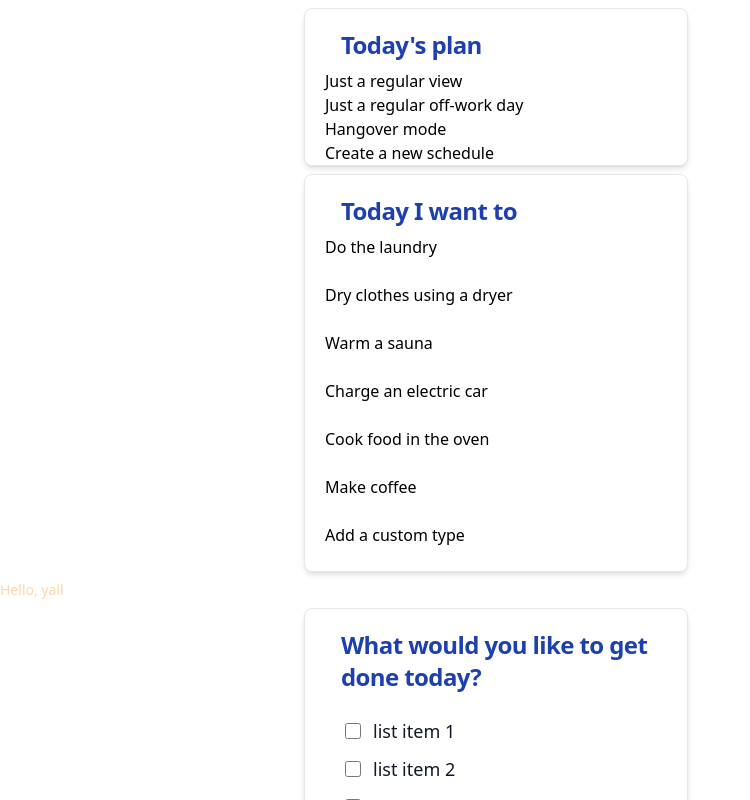
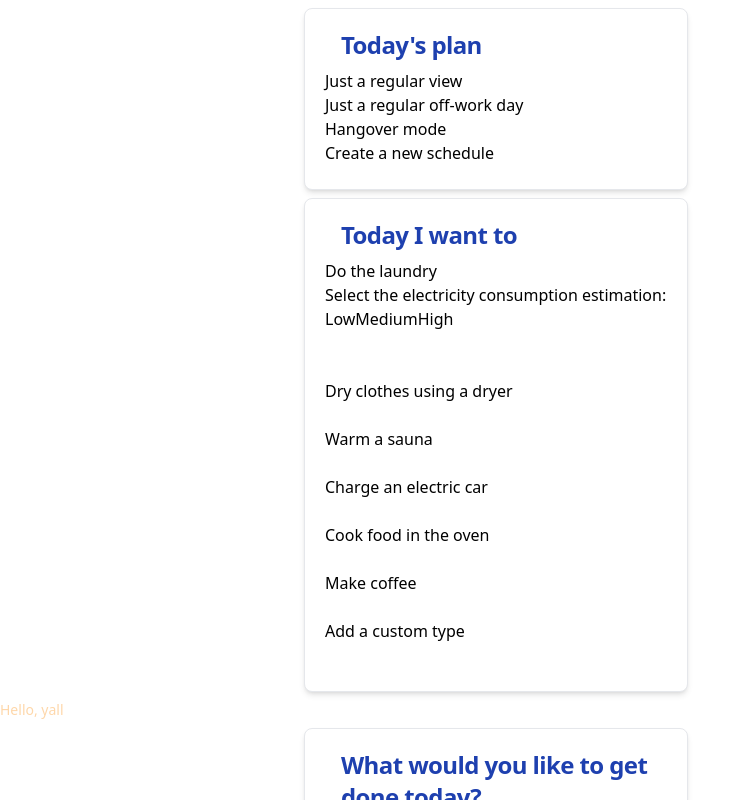
Before and after one commit to Zap-Boom/Junction2022, a React (Create React App) app in the folder frontend/: page / in a window 1280 px wide. Both pictures are taken after a click on the button "Do the laundry". Shown: the top 800 px of the page, without its empty margins (0-750 px from the left). Built offline with nearby package versions, Linux system fonts and the light colour scheme.

Commit message:
option selection in an array

```diff
--- a/frontend/src/components/page.tsx
+++ b/frontend/src/components/page.tsx
@@ -16,6 +16,7 @@ const Page: React.FC<Props> = ({title, children}) => {
                     <div className="px-5">
                         <div className="container">
                             {children}
+                            <br />
                         </div>
                     </div>
                 </div>
--- a/frontend/src/pages/DayActivitySelection.tsx
+++ b/frontend/src/pages/DayActivitySelection.tsx
@@ -1,32 +1,72 @@
-import React from "react";
+import React, {useEffect, useState} from "react";
 import "../styles/global.css";
 import Page from "../components/page";
 
-const ActivityComponent: React.FC<{ text: string }> = ({ text }) => {
+const ActivityComponent: React.FC<{ text: string, selectOption: any, id: string }> = ({ text, selectOption, id }) => {
+
+    const [selected, setSelected] = useState<boolean>(false);
+
+    useEffect(() =>{
+        selectOption(id, selected);
+    }, [selected]);
+
     return (
         <div key={text}>
-            <button onClick={() => console.log("uwu")}>
+            <button onClick={() => {
+                setSelected(!selected)
+            }}>
                 <div>
                     {text}
                 </div>
             </button>
+            { selected ?
+                <div>
+                    Select the electricity consumption estimation:
+                    <button>Low</button>
+                    <button>Medium</button>
+                    <button>High</button>
+                </div>
+            : null }
             <br />
             <br />
         </div>
     );
 };
 
+const DayActivitySelection: React.FC = () => {
+    // Store users selected activities in an array for testing now
+    const [selectedActivities, setSelectedActivities] = useState<string[]>([]);
 
-const DayActivitySelection: React.FC = () => {
+    function selectOption(option: string, selected: boolean) {
+        // TODO: Make these call an endpoint instead
+        console.log("selected option " + option + " as " + selected );
+        if(selected){
+            if(!selectedActivities.includes(option)){
+                setSelectedActivities([...selectedActivities, option])
+            }
+        } else {
+            if(selectedActivities.includes(option)){
+                const selectedActivitiesWithoutOption = selectedActivities.filter(function (selectedOption) {
+                    return selectedOption !== option;
+                });
+                setSelectedActivities(selectedActivitiesWithoutOption);
+            }
+        }
+    }
+
+    console.log("selected activities: ", selectedActivities);
+
+
+
     return (
         <Page title={"Today I want to"}>
-            <ActivityComponent text={"Do the laundry"} />
-            <ActivityComponent text={"Dry clothes using a dryer"} />
-            <ActivityComponent text={"Warm a sauna"} />
-            <ActivityComponent text={"Charge an electric car"} />
-            <ActivityComponent text={"Cook food in the oven"} />
-            <ActivityComponent text={"Make coffee"} />
-            <ActivityComponent text={"Add a custom type"} />
+            <ActivityComponent text={"Do the laundry"} selectOption={selectOption} id={"laundry"}/>
+            <ActivityComponent text={"Dry clothes using a dryer"} selectOption={selectOption} id={"dryer"}/>
+            <ActivityComponent text={"Warm a sauna"} selectOption={selectOption} id={"sauna"}/>
+            <ActivityComponent text={"Charge an electric car"} selectOption={selectOption} id={"car"}/>
+            <ActivityComponent text={"Cook food in the oven"} selectOption={selectOption} id={"oven"}/>
+            <ActivityComponent text={"Make coffee"} selectOption={selectOption} id={"coffee"}/>
+            <ActivityComponent text={"Add a custom type"} selectOption={selectOption} id={"custom"}/>
         </Page>
     );
 };
```
